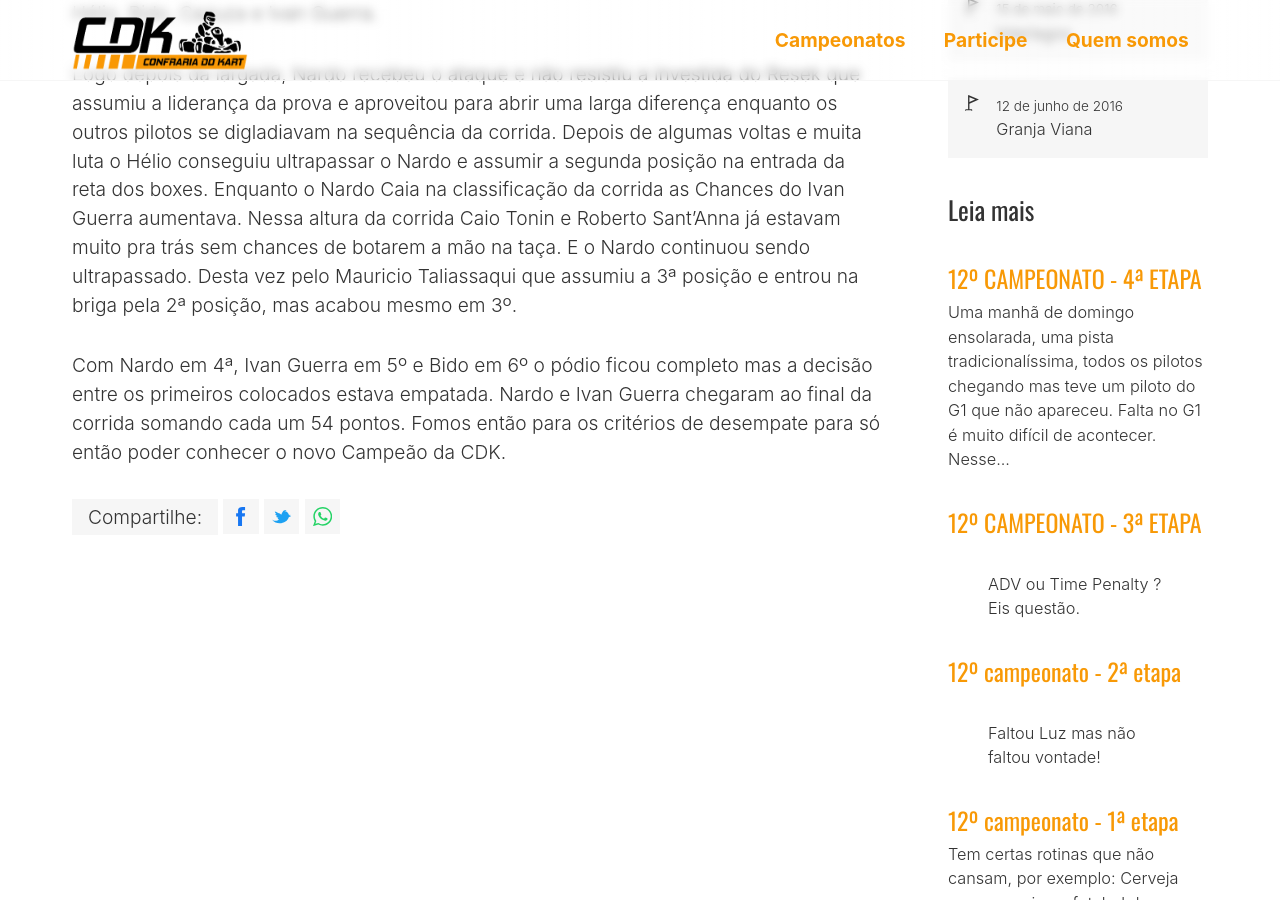
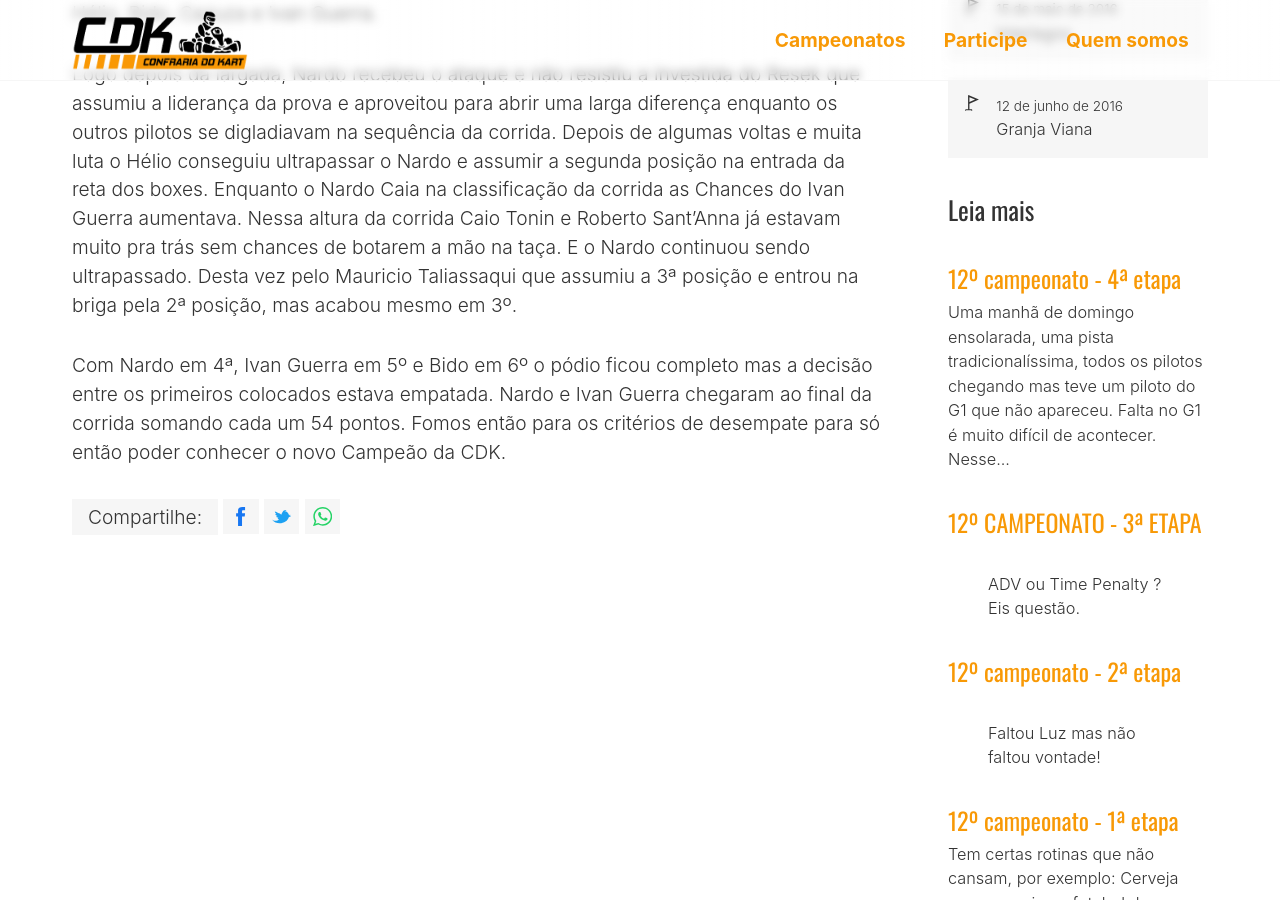
Before and after one commit to ConfrariaDoKart/confrariadokart.github.io, a Jekyll site: the page built from _posts/2016-01-10-12o-campeonato-da-confraria-do-kart.markdown, in a window 1280 px wide and 900 px high, scrolled down 1576 px. Built offline with Jekyll 4.4.1, drawn with Linux system fonts in a browser that asks for light colours.

```diff
--- a/_posts/2016-04-17-12o-campeonato-4a-etapa.markdown
+++ b/_posts/2016-04-17-12o-campeonato-4a-etapa.markdown
@@ -1,5 +1,5 @@
 ---
-title: 12º CAMPEONATO - 4ª ETAPA
+title: 12º campeonato - 4ª etapa
 date: 2016-04-17 00:00:00 -03:00
 campeonato: 12º campeonato
 ---
```
